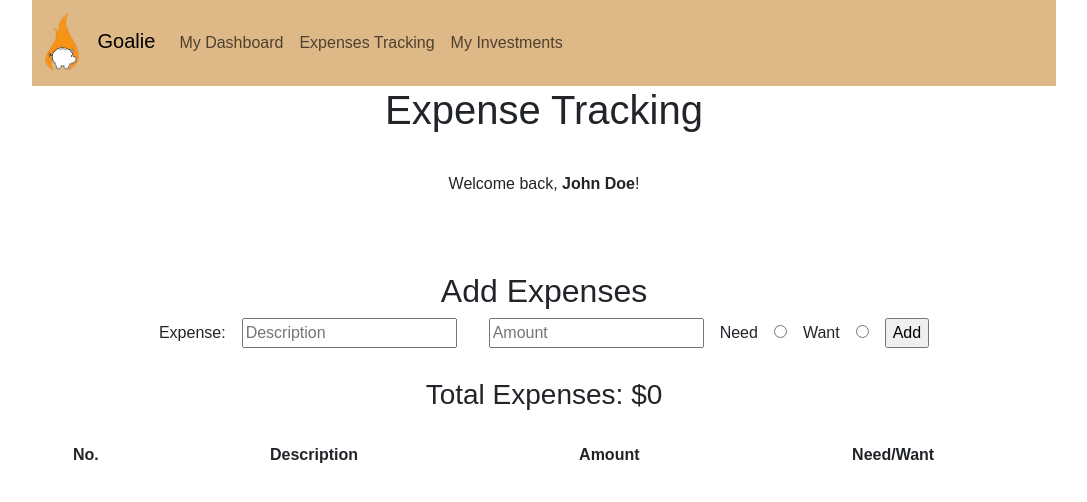
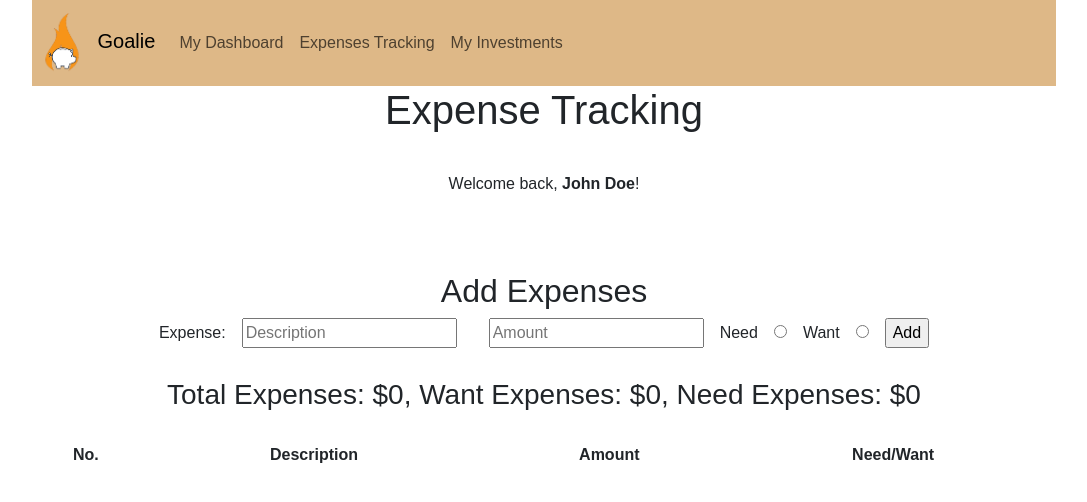
Before and after one commit to xghan99/csb-rn409, a React (Create React App) app: page / in a window 1280 px wide. Shown: the top 502 px of the page, without its empty margins (96-1183 px from the left). Built offline with nearby package versions, Linux system fonts and the light colour scheme.

Commit message:
added need and want summary

```diff
--- a/src/components/TaskManager.js
+++ b/src/components/TaskManager.js
@@ -3,12 +3,17 @@ import React, { useState } from "react";
 function TaskManager() {
   const [tasks, setTasks] = useState([]);
   const [newTaskText, setNewTaskText] = useState("");
-  const [needwant, setNeedWant] = useState("");
+  const [isNeed, setNeedWant] = useState(false);
   const [amount, setAmount] = useState();
-  const totalAmount = tasks.reduce(
-    (seed, current) => Number(seed) + Number(current.amount),
-    0
-  );
+  const amountAddFunc = (seed, currObj) =>
+    Number(seed) + Number(currObj.amount);
+  const totalAmount = tasks.reduce(amountAddFunc, 0);
+  const wantAmount = tasks
+    .filter((task) => !task.isNeed)
+    .reduce(amountAddFunc, 0);
+  const needAmount = tasks
+    .filter((task) => task.isNeed)
+    .reduce(amountAddFunc, 0);
 
   //const total=document.querySelector(".total")
   //total.textContent = totalamount
@@ -30,7 +35,7 @@ function TaskManager() {
       ...tasks,
       {
         description: description,
-        needwant: needwant,
+        isNeed: isNeed,
         amount: amount
       }
     ];
@@ -71,8 +76,8 @@ function TaskManager() {
             <input
               style={{ margin: "0 1rem" }}
               type="radio"
-              value={needwant}
-              onChange={(event) => setNeedWant("Need")}
+              value={isNeed}
+              onChange={(event) => setNeedWant(true)}
               name="need-want"
               // how do you know it's event.target.value? it just is.
               // search it up on MDN, and view react code samples
@@ -84,9 +89,9 @@ function TaskManager() {
             <input
               style={{ margin: "0 1rem" }}
               type="radio"
-              value={needwant}
+              value={isNeed}
               name="need-want"
-              onChange={(event) => setNeedWant("Want")}
+              onChange={(event) => setNeedWant(false)}
               // how do you know it's event.target.value? it just is.
               // search it up on MDN, and view react code samples
               // See: https://reactjs.org/docs/forms.html
@@ -97,7 +102,10 @@ function TaskManager() {
       </div>
 
       <div>
-        <h3 className="addMarg">Total Expenses: ${totalAmount}</h3>
+        <h3 className="addMarg">
+          Total Expenses: ${totalAmount}, Want Expenses: ${wantAmount}, Need
+          Expenses: ${needAmount}
+        </h3>
         <table style={{ margin: "0 auto", width: "100%" }}>
           <thead>
             <tr>
```
